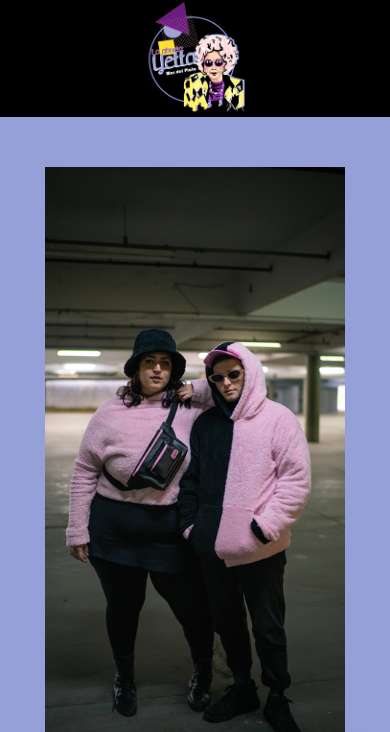
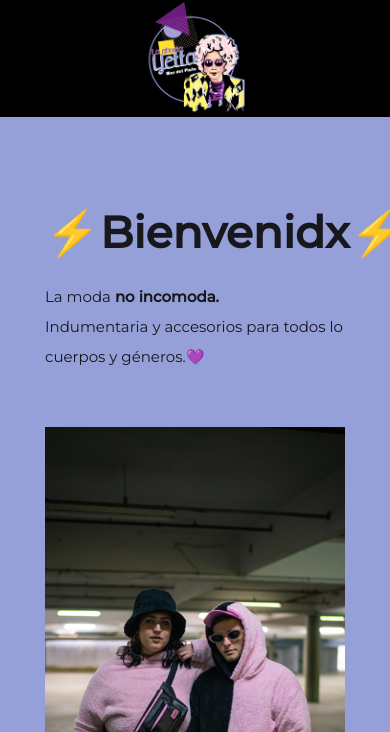
Before and after one commit to EZEweb/Abuela-Yetta, a website: page index.html in a window 390 px wide. Shown: the top 732 px of the page. Drawn offline with Linux system fonts and the light colour scheme; files whose address does not match are found by name.

Commit message:
texto al index

```diff
--- a/assets/css/main.css
+++ b/assets/css/main.css
@@ -197,7 +197,35 @@ img {
   display: none;
 }
 
+/*
+.img_card .content_section .content_box {
+  width:100%;
+} */
+
+.container-fluid h1{
+  text-align: center;
+  padding: 15% 0 5% 0;
+  font-size: 500%;
+}
+
+.container-fluid h4{
+  font-size: 120%;
+  padding: 0 0 15% 0;
+}
+
+
 @media (max-width: 768px) {
+  .container-fluid h1{
+    text-align: center;
+    padding: 15% 0 5% 0;
+    font-size: 220%;
+  }
+
+  .container-fluid h4{
+    font-size: 75%;
+    padding: 0 0 15% 0;
+  }
+
   .logobody img{
     width: 30%;
   }
@@ -1800,7 +1828,6 @@ img {
   margin-right: -75px;
   z-index: 999;
   top: 0;
-  width: auto;
   bottom: 0;
   padding: 15px;
   min-height: 500px;
--- a/index.html
+++ b/index.html
@@ -133,6 +133,9 @@
         <div class="col-lg-10 col-md-9 col-12 body_block  align-content-center">
             <div class="portfolio">
                 <div class="container-fluid">
+                    <h1>&#9889;<b>Bienvenidx</b>&#9889;</h1>
+                    <h4>La moda <b>no incomoda.</b><br>
+                        Indumentaria y accesorios para todos lo cuerpos y géneros.&#128156;</h4>
                     <!--=================== masaonry portfolio start====================-->
                     <div class="grid img-container justify-content-center no-gutters">
                         <div class="grid-sizer col-sm-12 col-md-6 col-lg-3"></div>
```
